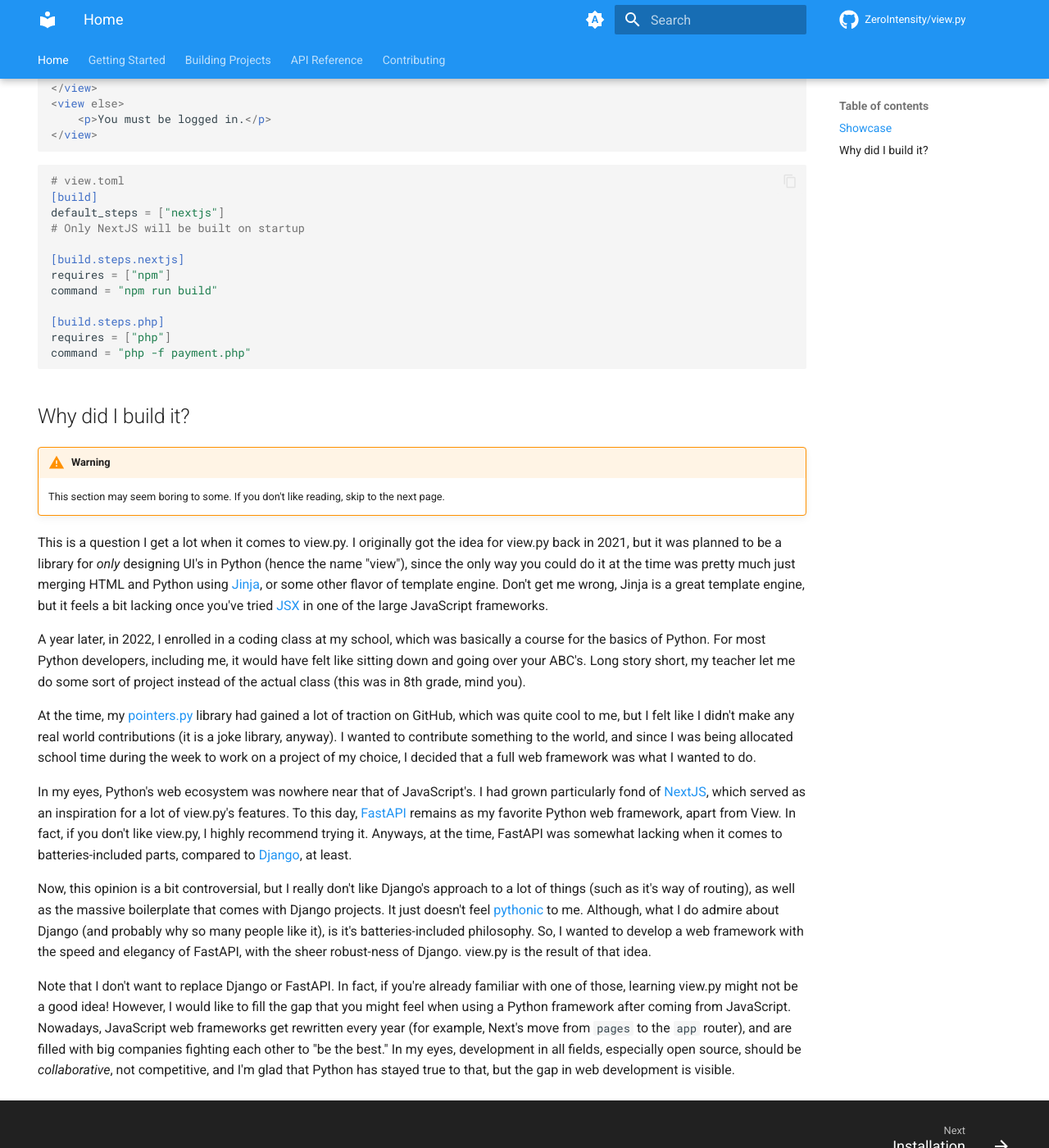
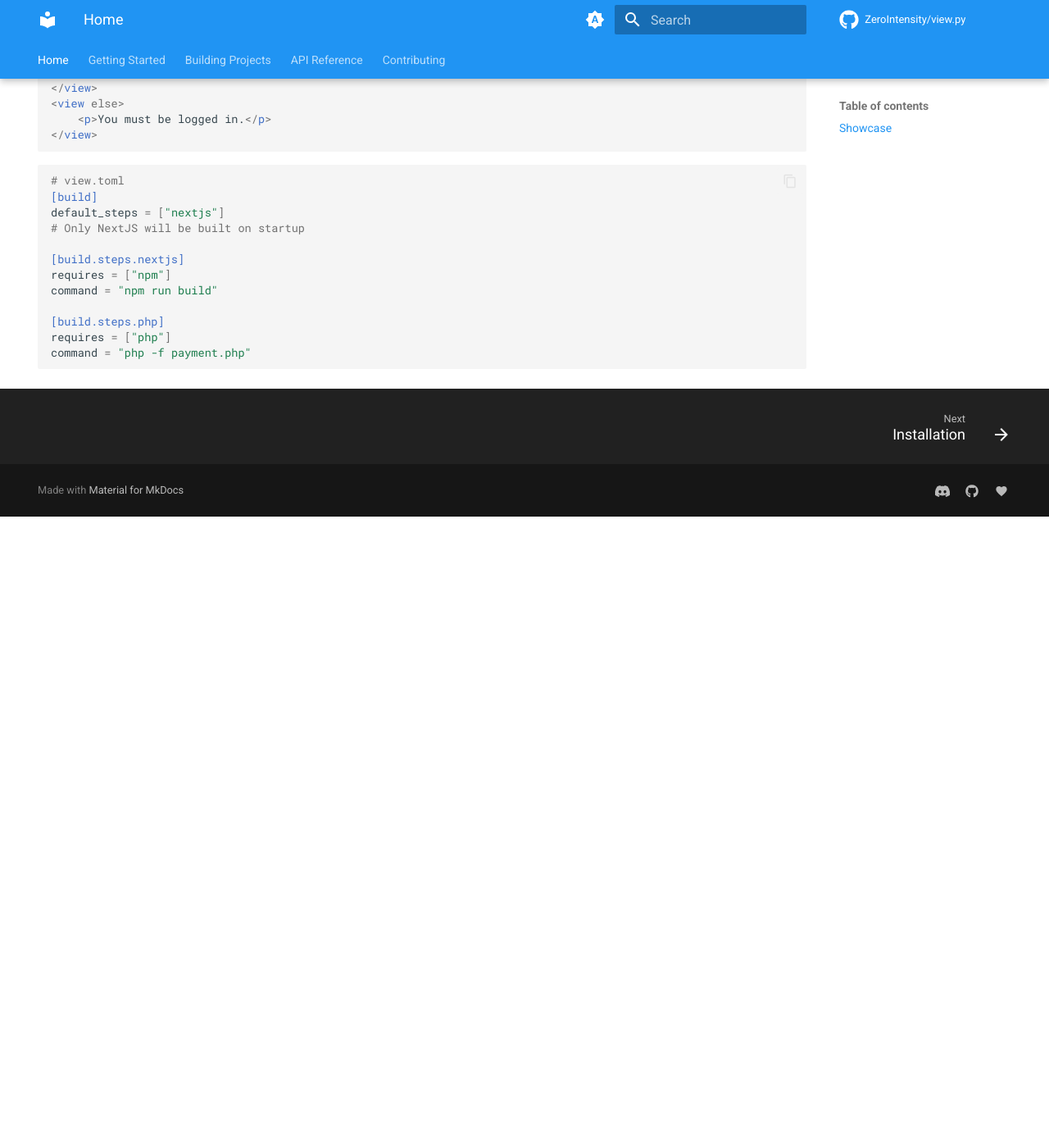
Before and after one commit to ZeroIntensity/view.py, an MkDocs documentation site: the page built from docs/index.md, in a window 1280 px wide and 1400 px high, scrolled down 1692 px. Shown: the whole window at 82% size. Built offline with MkDocs 1.6.1 and Material for MkDocs 9.7.7, drawn with Linux system fonts in a browser that asks for light colours; comment, search, counter and statistics services are not loaded; after the commit the page ends 2322 px from its top, so only the background shows below that.

Commit message:
Random fixups (#200)
Nothing too special.

````diff
--- a/docs/index.md
+++ b/docs/index.md
@@ -109,21 +109,3 @@ command = "npm run build"
 requires = ["php"]
 command = "php -f payment.php"
 ```
-
-## Why did I build it?
-
-!!! warning
-
-    This section may seem boring to some. If you don't like reading, skip to the next page.
-
-This is a question I get a lot when it comes to view.py. I originally got the idea for view.py back in 2021, but it was planned to be a library for _only_ designing UI's in Python (hence the name "view"), since the only way you could do it at the time was pretty much just merging HTML and Python using [Jinja](https://jinja.palletsprojects.com/en/3.1.x/), or some other flavor of template engine. Don't get me wrong, Jinja is a great template engine, but it feels a bit lacking once you've tried [JSX](https://react.dev/learn/writing-markup-with-jsx) in one of the large JavaScript frameworks.
-
-A year later, in 2022, I enrolled in a coding class at my school, which was basically a course for the basics of Python. For most Python developers, including me, it would have felt like sitting down and going over your ABC's. Long story short, my teacher let me do some sort of project instead of the actual class (this was in 8th grade, mind you).
-
-At the time, my [pointers.py](https://github.com/ZeroIntensity/pointers.py) library had gained a lot of traction on GitHub, which was quite cool to me, but I felt like I didn't make any real world contributions (it is a joke library, anyway). I wanted to contribute something to the world, and since I was being allocated school time during the week to work on a project of my choice, I decided that a full web framework was what I wanted to do.
-
-In my eyes, Python's web ecosystem was nowhere near that of JavaScript's. I had grown particularly fond of [NextJS](https://nextjs.org/), which served as an inspiration for a lot of view.py's features. To this day, [FastAPI](https://fastapi.tiangolo.com/) remains as my favorite Python web framework, apart from View. In fact, if you don't like view.py, I highly recommend trying it. Anyways, at the time, FastAPI was somewhat lacking when it comes to batteries-included parts, compared to [Django](https://www.djangoproject.com/), at least.
-
-Now, this opinion is a bit controversial, but I really don't like Django's approach to a lot of things (such as it's way of routing), as well as the massive boilerplate that comes with Django projects. It just doesn't feel [pythonic](https://ifunny.co/picture/other-programmers-python-programmer-that-s-not-the-most-pythonic-EUE0IBzz8) to me. Although, what I do admire about Django (and probably why so many people like it), is it's batteries-included philosophy. So, I wanted to develop a web framework with the speed and elegancy of FastAPI, with the sheer robust-ness of Django. view.py is the result of that idea.
-
-Note that I don't want to replace Django or FastAPI. In fact, if you're already familiar with one of those, learning view.py might not be a good idea! However, I would like to fill the gap that you might feel when using a Python framework after coming from JavaScript. Nowadays, JavaScript web frameworks get rewritten every year (for example, Next's move from `pages` to the `app` router), and are filled with big companies fighting each other to "be the best." In my eyes, development in all fields, especially open source, should be _collaborative_, not competitive, and I'm glad that Python has stayed true to that, but the gap in web development is visible.
````
Also changed, not shown: 1 other file.
